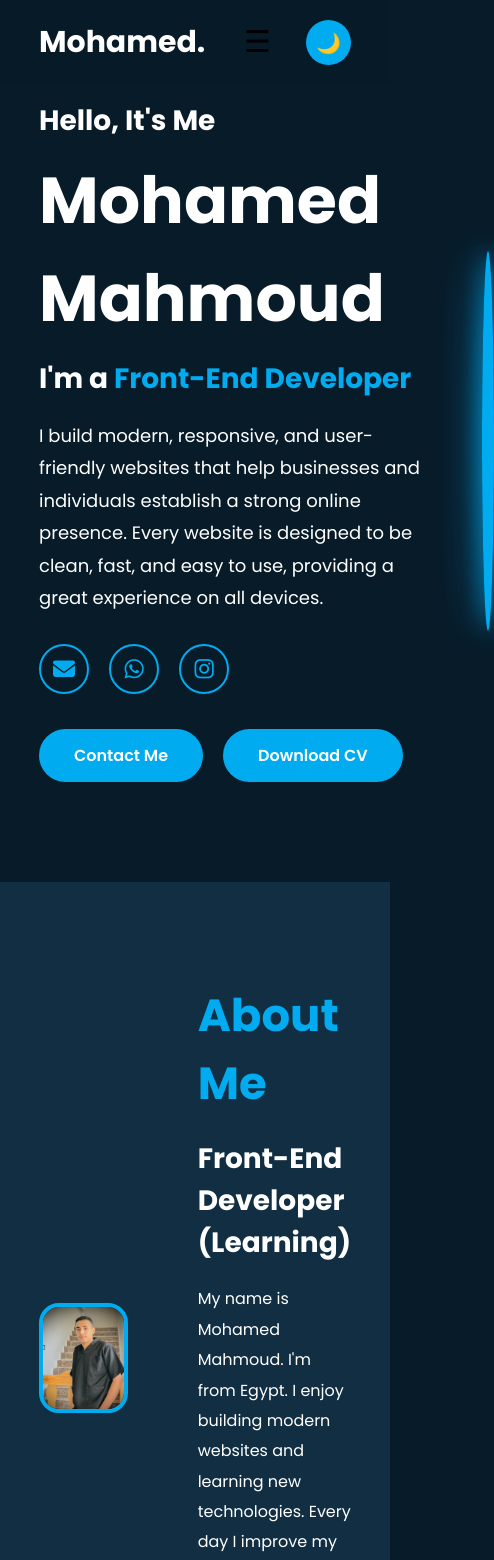
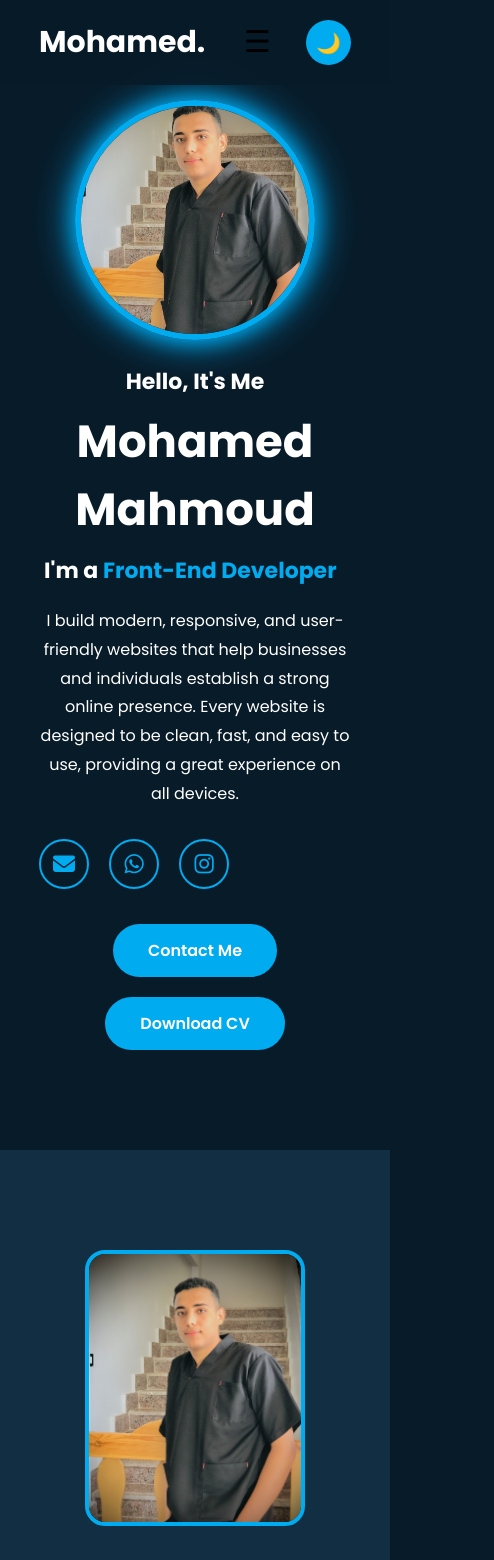
Before and after one commit to drmohamedmahmoud47-creator/drmohamedmahmoud47-creator.github.io, a plain HTML site: page index.html in a window 390 px wide. Shown: the top 1560 px of the page, 494 px wide, since content can reach past the window. Drawn offline with Linux system fonts and the light colour scheme.

Commit message:
update website

```diff
--- a/index.html
+++ b/index.html
@@ -10,13 +10,24 @@
 
     <meta name="description" content="Personal Portfolio Website">
 
+    <meta name="google" content="notranslate">
     <link rel="stylesheet" href="master.css">
 
     <!-- Font Awesome -->
     <link rel="stylesheet"
         href="https://cdnjs.cloudflare.com/ajax/libs/font-awesome/6.7.2/css/all.min.css">
 
-</head>
+<!-- Google Analytics -->
+    <script async src="https://www.googletagmanager.com/gtag/js?id=G-PC03KKGDPM"></script>
+    <script>
+      window.dataLayer = window.dataLayer || [];
+      function gtag(){dataLayer.push(arguments);}
+      gtag('js', new Date());
+
+      gtag('config', 'G-PC03KKGDPM');
+    </script>
+
+    </head>
 
 <body>
 
--- a/master.css
+++ b/master.css
@@ -695,13 +695,13 @@ footer{
 
 @media(max-width:768px){
 
+
+
     #menuBtn{
         display:block;
     }
 
-
     #navLinks{
-
         display:none;
         flex-direction:column;
         position:absolute;
@@ -709,17 +709,70 @@ footer{
         right:0;
         width:100%;
         text-align:center;
-
     }
 
-
     #navLinks.active{
-
         display:flex;
-
     }
 
+    .home{
+        flex-direction: column-reverse;
+        text-align: center;
+        gap: 25px;
+    }
+
+    .home-image img{
+        width: 240px;
+        height: 240px;
+    }
+
+    .home-text h1{
+        font-size: 45px;
+    }
+
+    .home-text h2{
+        font-size: 22px;
+        white-space: normal;
+    }
+
+    .home-text h3{
+        font-size: 22px;
+    }
+
+    .home-text p{
+        font-size: 16px;
+    }
+
+    .buttons{
+        justify-content: center;
+        flex-wrap: wrap;
+    }
+
+.about{
+    flex-direction: column;
+    text-align: center;
+    gap: 30px;
 }
+
+.about-image img{
+    width: 220px;
+}
+
+.about-text h2{
+    font-size: 36px;
+}
+
+.about-text h3{
+    font-size: 22px;
+}
+
+.about-text p{
+    font-size: 16px;
+    line-height: 1.8;
+}
+}
+
+
 /* ===========================
    Hover Effects
 =========================== */
```
